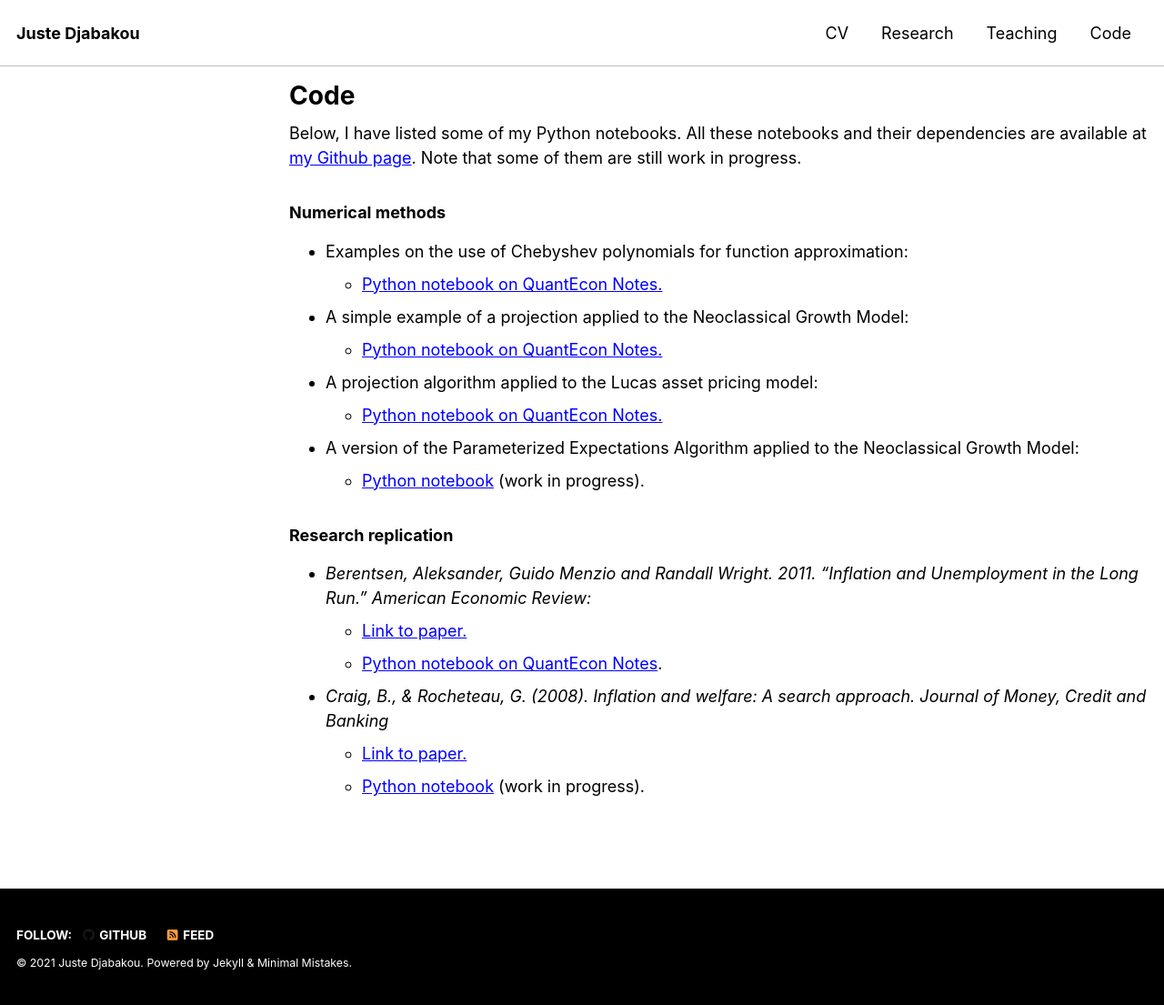
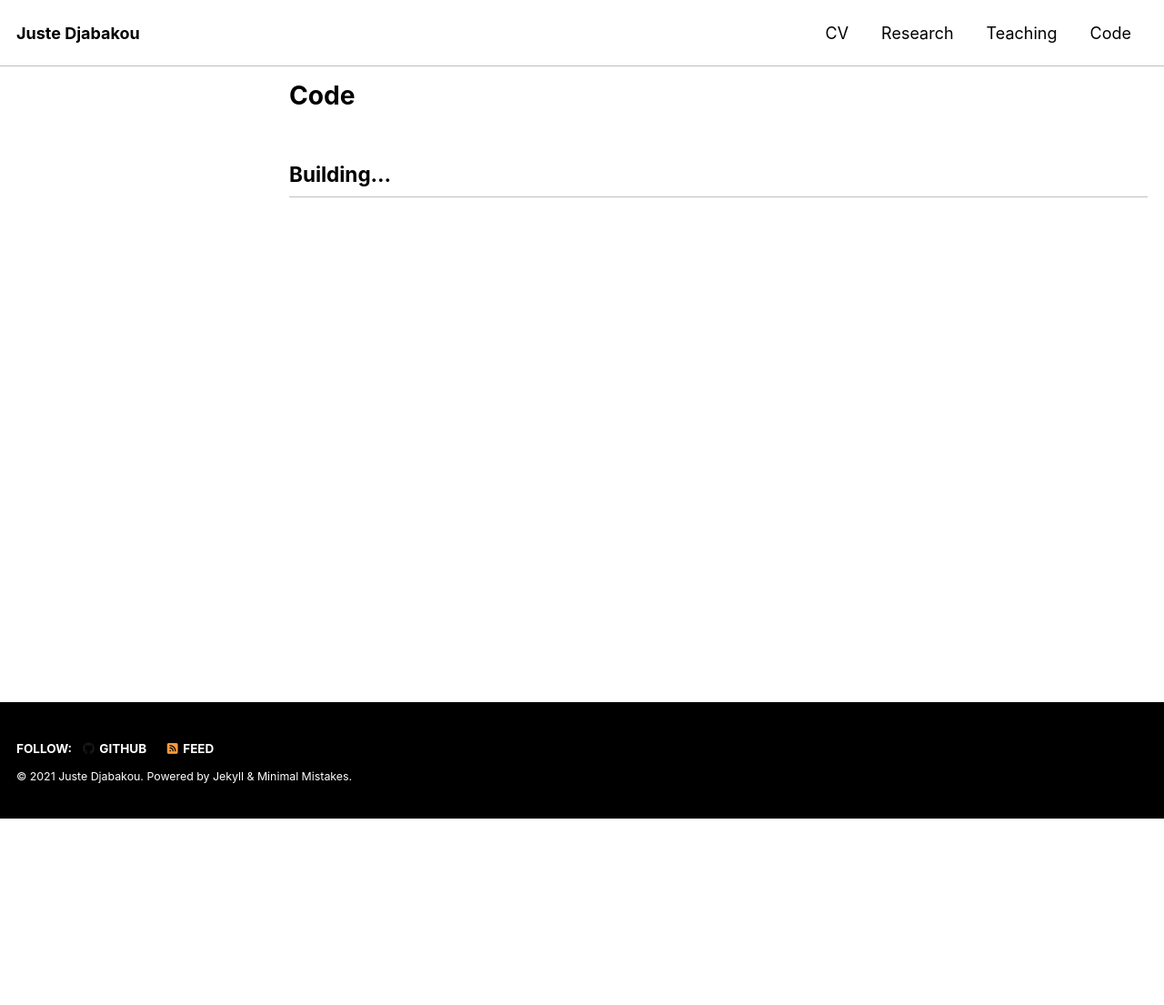
Before and after one commit to justedjabakou/justedjabakou.github.io, a Jekyll site: the page built from _pages/nb.md, in a window 1280 px wide. Shown: the whole page at 91% size. Built offline with Jekyll 4.4.1, drawn with Linux system fonts in a browser that asks for light colours; cached includes are drawn as plain includes; nearby versions of some CDN libraries; after the commit the page ends 900 px from its top, so only the background shows below that.

Commit message:
Update nb.md

```diff
--- a/_pages/nb.md
+++ b/_pages/nb.md
@@ -7,29 +7,4 @@ sitemap: true
 permalink: /nb
 ---
 
-Below, I have listed some of my Python notebooks. All these notebooks and their dependencies are available at [my Github page](https://github.com/maitlahcen). Note that some of them are still work in progress.
-
-### Numerical methods
-
-* Examples on the use of Chebyshev polynomials for function approximation:
-  - [Python notebook on QuantEcon Notes.](https://notes.quantecon.org/submission/5f6a23677312a0001658ee16)
-
-* A simple example of a projection applied to the Neoclassical Growth Model:
-  - [Python notebook on QuantEcon Notes.](https://notes.quantecon.org/submission/5f4078b8d24fdb001162a53a)
-
-* A projection algorithm applied to the Lucas asset pricing model:
-  - [Python notebook on QuantEcon Notes.](https://notes.quantecon.org/submission/5f44808ad24fdb001162a53b)
-
-* A version of the Parameterized Expectations Algorithm applied to the Neoclassical Growth Model:
-  - [Python notebook](https://nbviewer.jupyter.org/github/maitlahcen/Projection/blob/master/PEA_ncgm.ipynb) (work in progress).
-
-
-### Research replication
-
-* *Berentsen, Aleksander, Guido Menzio and Randall Wright. 2011. "Inflation and Unemployment in the Long Run." American Economic Review:*
-  - [Link to paper.](https://www.aeaweb.org/articles?id=10.1257/aer.101.1.371)
-  - [Python notebook on QuantEcon Notes](https://notes.quantecon.org/submission/5c4f0f17f68373000f919cd2).
-
-* *Craig, B., & Rocheteau, G. (2008). Inflation and welfare: A search approach. Journal of Money, Credit and Banking*
-  - [Link to paper.](https://www.clevelandfed.org/en/newsroom-and-events/publications/discontinued-publications/policy-discussion-papers/pdp-0612-inflation-and-welfare.aspx)
-  - [Python notebook](https://nbviewer.jupyter.org/github/maitlahcen/research_replication/blob/master/Craig-Rocheteau/Craig-Rocheteau_replication.ipynb) (work in progress).
+## Building...
```
